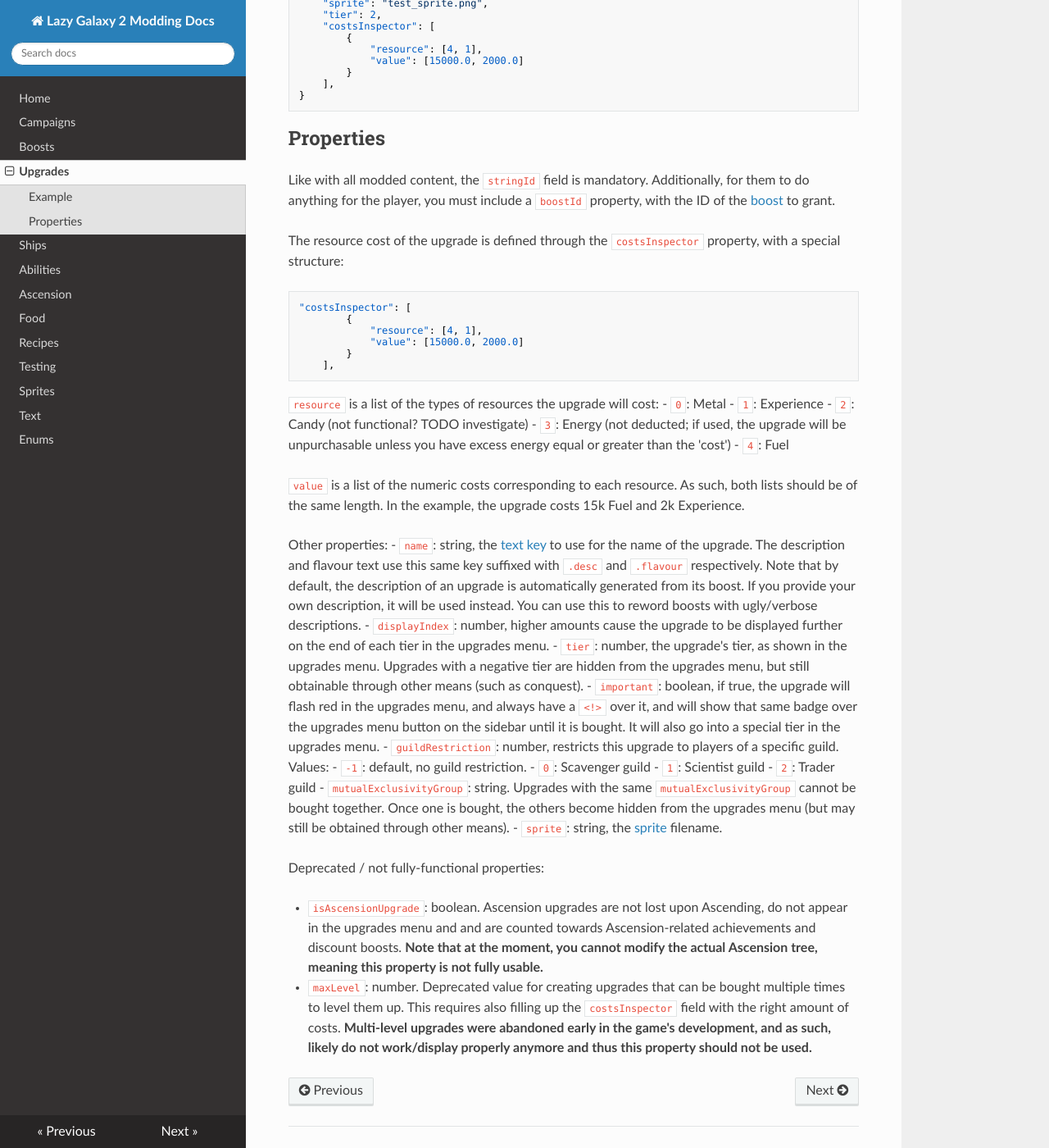
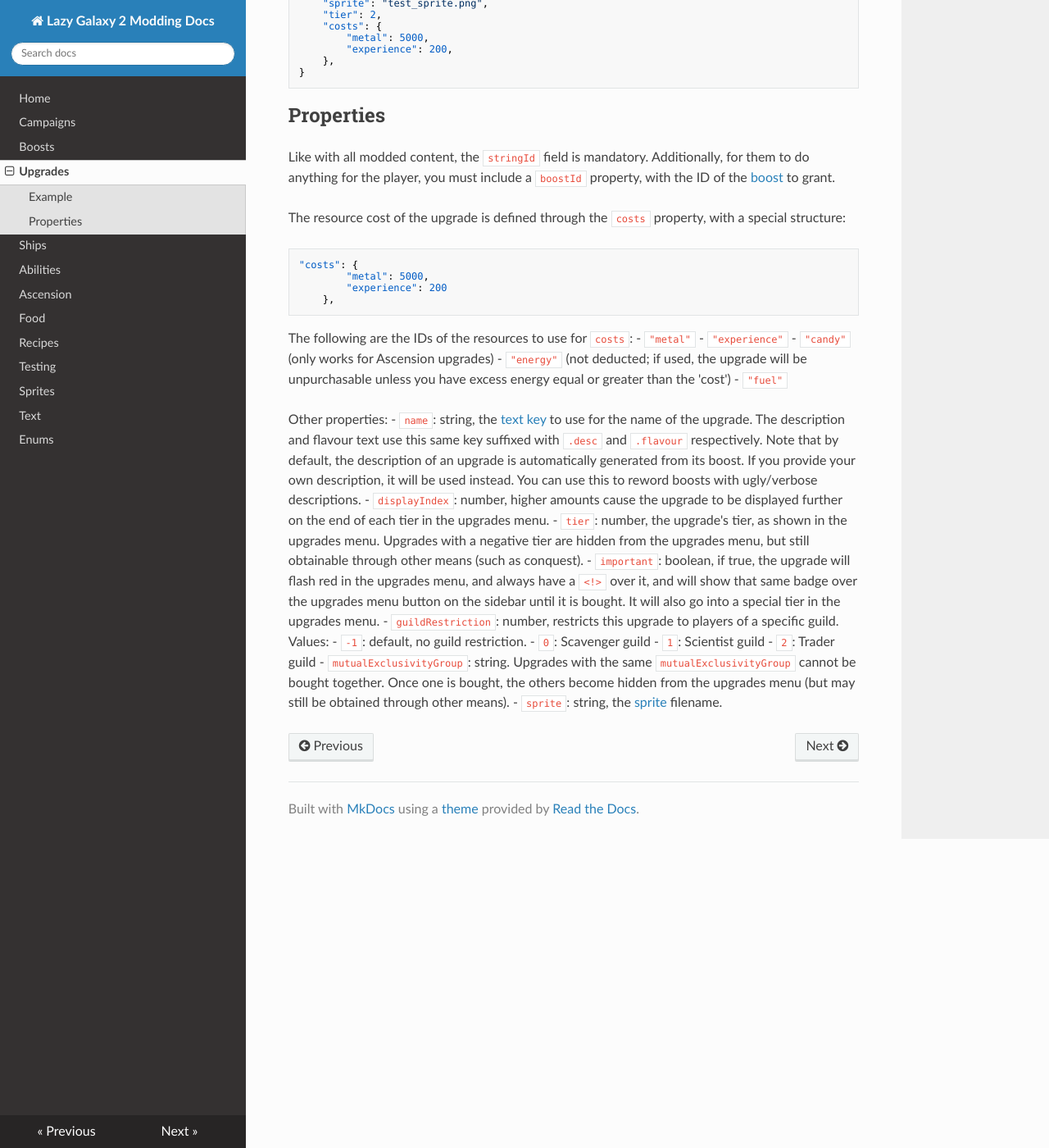
Before and after one commit to PinewoodPip/lg2modding, an MkDocs documentation site: the page built from docs/upgrades.md, in a window 1280 px wide and 1400 px high, scrolled down 465 px. Shown: the whole window at 82% size. Built offline with MkDocs 1.6.1, drawn with Linux system fonts in a browser that asks for light colours; nearby versions of some CDN libraries; some of the changed text lies outside the part shown.

Commit message:
Update upgrades.md

````diff
--- a/docs/upgrades.md
+++ b/docs/upgrades.md
@@ -2,7 +2,7 @@
 Upgrades are defined in the `Upgrades` folder. An upgrade only defines the name, price, tiering and other metadata; the actual effects that it grants to the player are defined through a [boost](boosts.md).
 
 ## Example
-This example is a tier 2 upgrade that costs 2k Experience and 15k Fuel.
+This example is a tier 2 upgrade that costs 5k metal and 200 Experience.
 
 ```json
 {
@@ -15,37 +15,31 @@ This example is a tier 2 upgrade that costs 2k Experience and 15k Fuel.
 	"important": true,
 	"sprite": "test_sprite.png",
 	"tier": 2,
-	"costsInspector": [
-        {
-            "resource": [4, 1],
-            "value": [15000.0, 2000.0]
-        }
-    ],
+	"costs": {
+		"metal": 5000,
+        "experience": 200,
+	},
 }
 ```
 
 ## Properties
 Like with all modded content, the `stringId` field is mandatory. Additionally, for them to do anything for the player, you must include a `boostId` property, with the ID of the [boost](boosts.md) to grant.
 
-The resource cost of the upgrade is defined through the `costsInspector` property, with a special structure:
+The resource cost of the upgrade is defined through the `costs` property, with a special structure:
 
 ```json
-"costsInspector": [
-        {
-            "resource": [4, 1],
-            "value": [15000.0, 2000.0]
-        }
-    ],
+"costs": {
+		"metal": 5000,
+        "experience": 200
+	},
 ```
 
-`resource` is a list of the types of resources the upgrade will cost:
-- `0`: Metal
-- `1`: Experience
-- `2`: Candy (not functional? TODO investigate)
-- `3`: Energy (not deducted; if used, the upgrade will be unpurchasable unless you have excess energy equal or greater than the 'cost')
-- `4`: Fuel
-
-`value` is a list of the numeric costs corresponding to each resource. As such, both lists should be of the same length. In the example, the upgrade costs 15k Fuel and 2k Experience.
+The following are the IDs of the resources to use for `costs`:
+- `"metal"`
+- `"experience"`
+- `"candy"` (only works for Ascension upgrades)
+- `"energy"` (not deducted; if used, the upgrade will be unpurchasable unless you have excess energy equal or greater than the 'cost')
+- `"fuel"`
 
 Other properties:
 - `name`: string, the [text key](custom-text.md) to use for the name of the upgrade. The description and flavour text use this same key suffixed with `.desc` and `.flavour` respectively. Note that by default, the description of an upgrade is automatically generated from its boost. If you provide your own description, it will be used instead. You can use this to reword boosts with ugly/verbose descriptions.
@@ -59,10 +53,3 @@ Other properties:
     - `2`: Trader guild
 - `mutualExclusivityGroup`: string. Upgrades with the same `mutualExclusivityGroup` cannot be bought together. Once one is bought, the others become hidden from the upgrades menu (but may still be obtained through other means).
 - `sprite`: string, the [sprite](sprites.md) filename.
-
-
-
-Deprecated / not fully-functional properties:
-
-- `isAscensionUpgrade`: boolean. Ascension upgrades are not lost upon Ascending, do not appear in the upgrades menu and and are counted towards Ascension-related achievements and discount boosts. **Note that at the moment, you cannot modify the actual Ascension tree, meaning this property is not fully usable.**
-- `maxLevel`: number. Deprecated value for creating upgrades that can be bought multiple times to level them up. This requires also filling up the `costsInspector` field with the right amount of costs. **Multi-level upgrades were abandoned early in the game's development, and as such, likely do not work/display properly anymore and thus this property should not be used.**
````
